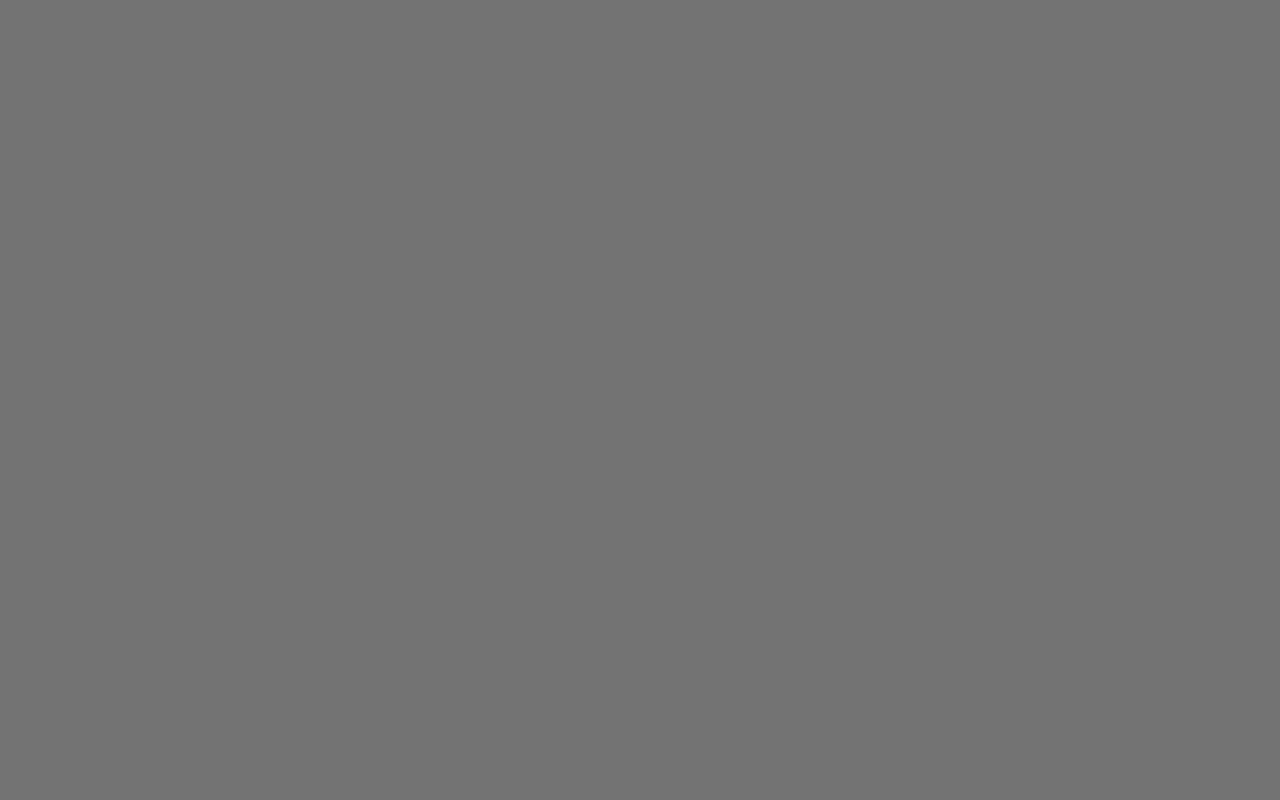
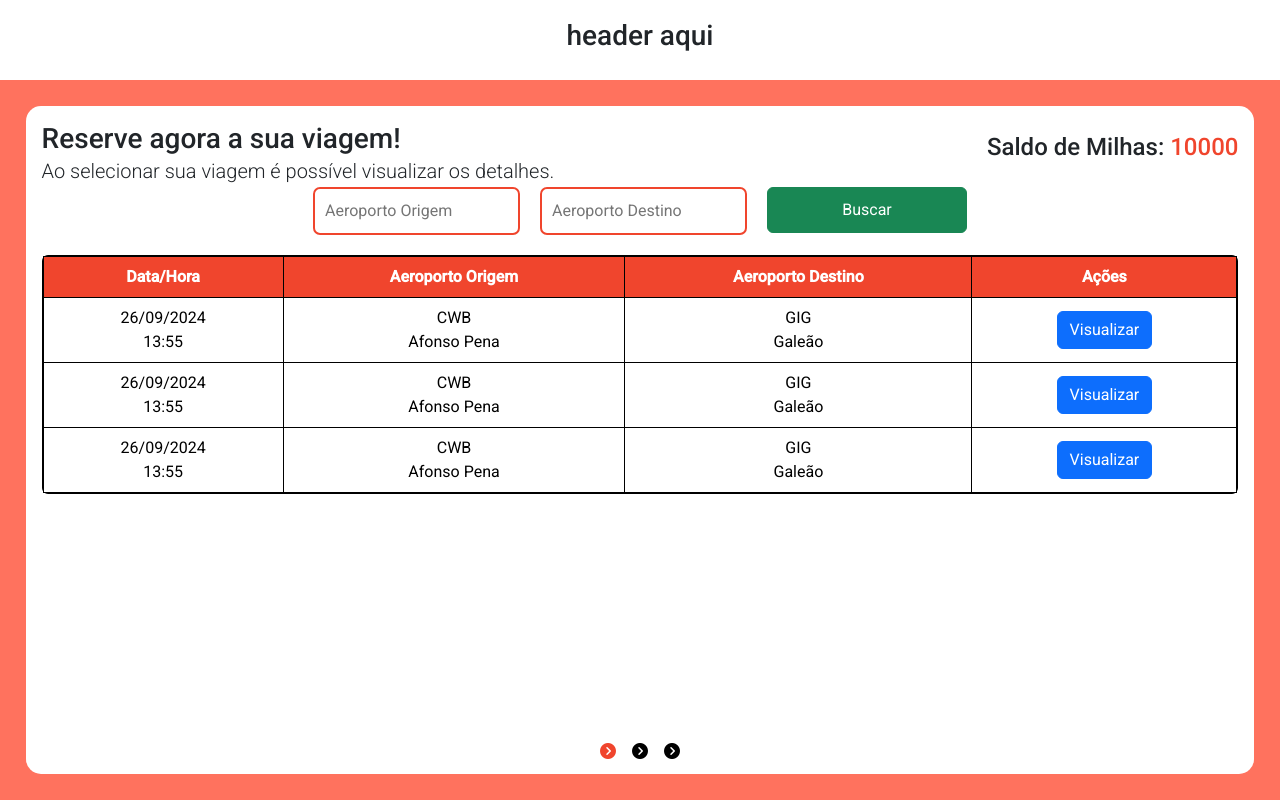
Before and after one commit to ClaudioHenr/DAC-Empresa-Aerea, an Angular app: page /booking/first-page in a window 1280 px wide. Before the commit this address led to /. Built offline with nearby package versions, Linux system fonts and the light colour scheme.

Commit message:
esqueleto da primeira pagina de booking, adicionado a pasta de booking para o cliente e criado o componente da primeira tela, foi instalado o fontawesome

```diff
--- a/angular.json
+++ b/angular.json
@@ -26,6 +26,7 @@
             ],
             "styles": [
               "node_modules/bootstrap/dist/css/bootstrap.min.css",
+              "node_modules/@fortawesome/fontawesome-free/css/all.min.css",
               "src/styles.css"
             ],
             "scripts": []
@@ -85,6 +86,7 @@
               "src/assets"
             ],
             "styles": [
+              "node_modules/@fortawesome/fontawesome-free/css/all.min.css",
               "src/styles.css"
             ],
             "scripts": []
--- a/package.json
+++ b/package.json
@@ -19,6 +19,7 @@
     "@angular/platform-browser": "^17.2.0",
     "@angular/platform-browser-dynamic": "^17.2.0",
     "@angular/router": "^17.2.0",
+    "@fortawesome/fontawesome-free": "^6.6.0",
     "bootstrap": "^5.3.3",
     "rxjs": "~7.8.0",
     "tslib": "^2.3.0",
--- a/src/app/app.routes.ts
+++ b/src/app/app.routes.ts
@@ -6,6 +6,7 @@ import { ViewBookingComponent } from './users/customer/view-booking/view-booking
 import { HomeScreenComponent } from './users/customer/home-screen/home-screen.component';
 import { HomeEmployeeComponent } from './users/employee/home-employee/home-employee.component';
 import { ExtratoComponent } from './users/customer/extrato-milhas/extrato.component';
+import { FirstPageBookingComponent } from './users/customer/booking/first-page-booking/first-page-booking.component';
 
 export const routes: Routes = [
     {
@@ -35,6 +36,10 @@ export const routes: Routes = [
     {
         path: 'extrato',
         component: ExtratoComponent
+    },
+    {
+        path: 'booking/first-page',
+        component: FirstPageBookingComponent
     }
 
 ];
--- /dev/null
+++ b/src/app/users/customer/booking/first-page-booking/first-page-booking.component.css
@@ -0,0 +1,79 @@
+.vh-100 {
+    height: 100vh;
+}
+
+.h-10 {
+    height: 10%;
+}
+
+.h-90 {
+    height: 90%;
+}
+
+.padding-2{
+    padding: 2%;
+}
+
+.bg-orange {
+    background-color: #FF725E !important;
+}
+
+.text-orange {
+    color: #F0452D !important;
+}
+
+.btn-orange{
+    background-color: #F0452D !important;
+}
+
+.bg-white {
+    background-color: white !important;
+}
+
+.text-white {
+    color: white !important;
+}
+
+.bg-orange-darker{
+    background-color: #F0452D;
+}
+
+.rounded-3 {
+    border-radius: 15px !important;
+}
+
+.border-dark {
+    border: 1px solid black !important;
+}
+
+.text-warning {
+    color: #F0AE2D !important;
+}
+
+.text-success {
+    color: green !important;
+}
+
+.text-danger {
+    color: red !important;
+}
+
+.fw-medium {
+    font-weight: 500 !important;
+}
+
+.texto-subtitulo{
+    font-weight: 300;
+    font-size: 20px;
+}
+
+.input-voa{
+    border: 2px solid #F0452D;
+    border-radius: 7px;
+    padding: 10px;
+}
+
+
+.text-dark {
+    color: #000000 !important;
+}
--- /dev/null
+++ b/src/app/users/customer/booking/first-page-booking/first-page-booking.component.html
@@ -0,0 +1,82 @@
+<div class="d-flex align-items-center justify-content-center vh-100 bg-orange flex-column">
+    <div class="w-100 h-10 bg-white d-flex align-items-center justify-content-center">
+        <h3 class="text-center">header aqui</h3>
+    </div>
+    <div class="w-100 h-90 padding-2">
+        <div class="bg-white w-100 h-100 rounded-3">
+            <div class="w-100 h-10">
+                <div class="d-flex justify-content-between align-items-center h-100 px-3">
+                    <div style="margin-top: 30px;">
+                        <div>
+                            <h3 class="m-0">Reserve agora a sua viagem!</h3>
+                        </div>
+                        <div>
+                            <span class="texto-subtitulo">Ao selecionar sua viagem é possível visualizar os detalhes.</span>
+                        </div>
+                    </div>
+                    <div class="d-flex flex-column align-items-center mt-3">
+                        <div>
+                            <h4 class="m-0">Saldo de Milhas: <span class="text-orange m-0">10000</span></h4>
+                        </div>
+                    </div>
+                </div>
+            </div>
+
+            <div class="w-100 h-90 px-3" style="padding-top: 15px; display: flex; flex-direction: column; justify-content: space-between;">
+                <div>
+                    <div class="d-flex justify-content-center" style="gap: 20px; margin-bottom: 20px;">
+                        <div>
+                            <input type="text" class="input-voa" placeholder="Aeroporto Origem">
+                        </div>
+                        <div>
+                            <input type="text" class="input-voa" placeholder="Aeroporto Destino">
+                        </div>
+                        <div>
+                            <button class="btn btn-success" style="padding: 10px; width: 200px;">Buscar</button>
+                        </div>
+                    </div>
+
+                    <div class="rounded border border-dark">
+                        <table class="table table-hover table-bordered m-0 border-dark">
+                            <thead class="align-middle text-center">
+                                <tr>
+                                    <th class="text-white bg-orange-darker">Data/Hora</th>
+                                    <th class="text-white bg-orange-darker">Aeroporto Origem</th>
+                                    <th class="text-white bg-orange-darker">Aeroporto Destino</th>
+                                    <th class="text-white bg-orange-darker">Ações</th>
+                                </tr>
+                            </thead>
+                            <tbody class="align-middle text-center">
+                                <tr>
+                                    <td>26/09/2024<br>13:55</td>
+                                    <td>CWB<br>Afonso Pena</td>
+                                    <td>GIG<br>Galeão</td>
+                                    <td><button class="btn btn-primary">Visualizar</button></td>
+                                </tr>
+                                <tr>
+                                    <td>26/09/2024<br>13:55</td>
+                                    <td>CWB<br>Afonso Pena</td>
+                                    <td>GIG<br>Galeão</td>
+                                    <td><button class="btn btn-primary">Visualizar</button></td>
+                                </tr>
+                                <tr>
+                                    <td>26/09/2024<br>13:55</td>
+                                    <td>CWB<br>Afonso Pena</td>
+                                    <td>GIG<br>Galeão</td>
+                                    <td><button class="btn btn-primary">Visualizar</button></td>
+                                </tr>
+                            </tbody>
+                        </table>
+                    </div>
+                </div>
+            <div>
+                <div class="d-flex justify-content-center" style="padding-bottom: 15px;">
+                    <i class="fas fa-chevron-circle-right" [class]="currentScreen === 1 ? 'fas fa-chevron-circle-right text-orange' : 'fas fa-chevron-circle-right text-dark'"></i>
+                    <i class="fas fa-chevron-circle-right mx-3" [class]="currentScreen === 2 ? 'fas fa-chevron-circle-right text-orange' : 'fas fa-chevron-circle-right text-dark'"></i>
+                    <i class="fas fa-chevron-circle-right" [class]="currentScreen === 3 ? 'fas fa-chevron-circle-right text-orange' : 'fas fa-chevron-circle-right text-dark'"></i>
+                </div>
+            </div>
+        </div>
+
+    </div>
+</div>
--- /dev/null
+++ b/src/app/users/customer/booking/first-page-booking/first-page-booking.component.ts
@@ -0,0 +1,17 @@
+import { Component } from '@angular/core';
+
+@Component({
+  selector: 'app-first-page-booking',
+  standalone: true,
+  imports: [],
+  templateUrl: './first-page-booking.component.html',
+  styleUrl: './first-page-booking.component.css'
+})
+export class FirstPageBookingComponent {
+  currentScreen = 1; // Define a tela atual, 1 para first-page-booking.component
+
+  // Adicione métodos para mudar a tela, se necessário
+  changeScreen(screenNumber: number) {
+    this.currentScreen = screenNumber;
+  }
+}
--- a/src/shared/models/Address.model.ts
+++ b/src/shared/models/Address.model.ts
@@ -2,4 +2,6 @@ export class Address {
     street?: string;
     complement?: string;
     CEP?: string;
+    state?: any;
+    city?: any;
 }
```
Also changed, not shown: 2 other files (tests, documents, lock files or other folders).
